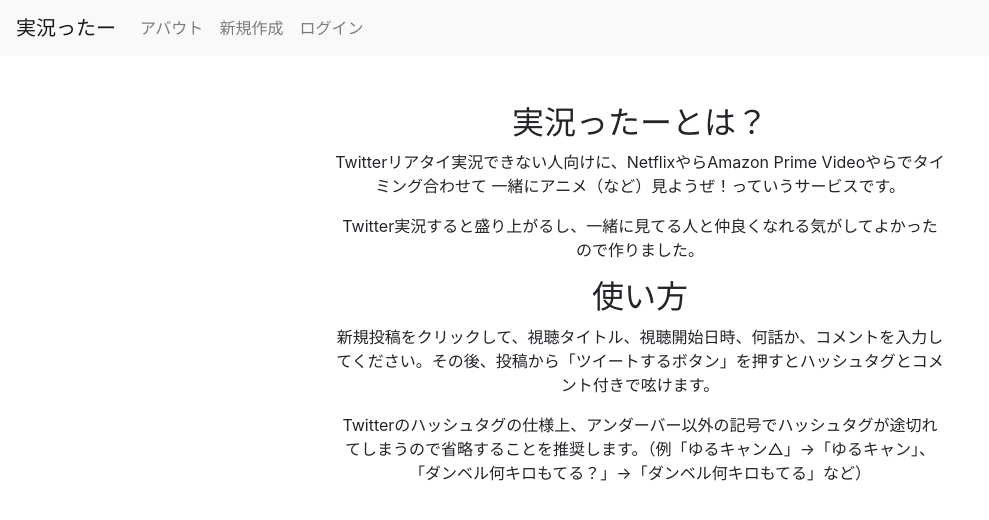
After one commit to g-nemo9/jikkyotter, a Django app: page /about/ in a window 1280 px wide. The commit adds this page. Shown: the top 520 px of the page, without its empty margins (0-989 px from the left). Run offline with Django 3.2, Linux system fonts and the light colour scheme; some libraries are stand-ins or nearby versions.

Commit message:
Add about.html

```diff
--- a/jikkyotter/urls.py
+++ b/jikkyotter/urls.py
@@ -9,5 +9,6 @@ urlpatterns = [
     path('post/create/', views.CreatePost.as_view(), name='post_create'),
     path('post/detail/<int:pk>/', views.PostDetail.as_view(), name='post_detail'),
     path('user/detail/<int:pk>/', views.UserDetail.as_view(), name='user_detail'),
-    path('user/<int:pk>/posts/', views.UserPostList.as_view(), name='user_posts')
+    path('user/<int:pk>/posts/', views.UserPostList.as_view(), name='user_posts'),
+    path('about/', views.AboutView.as_view(), name='about'),
 ]
--- a/jikkyotter/views.py
+++ b/jikkyotter/views.py
@@ -82,3 +82,7 @@ class UserPostList(generic.ListView):
         context = super().get_context_data(**kwargs)
         context['twitter_user'] = manage_twitter.get_twitter_user_info(self.kwargs['pk'])
         return context
+
+
+class AboutView(generic.TemplateView):
+    template_name = 'jikkyotter/about.html'
--- a/templates/base.html
+++ b/templates/base.html
@@ -18,8 +18,8 @@
 
       <div class="collapse navbar-collapse" id="navbarSupportedContent">
         <ul class="navbar-nav mr-auto">
-          <li class="nav-item active">
-            <a class="nav-link" href="{% url 'jikkyotter:index' %}">トップ<span class="sr-only">(current)</span></a>
+          <li class="nav-item">
+            <a class="nav-link" href="{% url 'jikkyotter:about' %}">アバウト</a>
           </li>
           <li class="nav-item">
             <a class="nav-link" href="{% url 'jikkyotter:post_create' %}">新規作成</a>
--- /dev/null
+++ b/templates/jikkyotter/about.html
@@ -0,0 +1,14 @@
+{% extends 'base.html' %}
+{% load bootstrap4 %}
+
+{% block content %}
+  <div class="text-center">
+    <h2>実況ったーとは？</h2>
+    <p>Twitterリアタイ実況できない人向けに、NetflixやらAmazon Prime Videoやらでタイミング合わせて
+      一緒にアニメ（など）見ようぜ！っていうサービスです。</p>
+    <p>Twitter実況すると盛り上がるし、一緒に見てる人と仲良くなれる気がしてよかったので作りました。</p>
+    <h2>使い方</h2>
+    <p>新規投稿をクリックして、視聴タイトル、視聴開始日時、何話か、コメントを入力してください。その後、投稿から「ツイートするボタン」を押すとハッシュタグとコメント付きで呟けます。</p>
+    <p>Twitterのハッシュタグの仕様上、アンダーバー以外の記号でハッシュタグが途切れてしまうので省略することを推奨します。（例「ゆるキャン△」→「ゆるキャン」、「ダンベル何キロもてる？」→「ダンベル何キロもてる」など）</p>
+  </div>
+{% endblock %}
--- a/templates/jikkyotter/post_detail.html
+++ b/templates/jikkyotter/post_detail.html
@@ -12,8 +12,9 @@
           <a href="{% url 'jikkyotter:index' %}?tag={{ tag }}">{{ tag }}</a>
       {% endfor %}
     </div>
-    <a class="btn btn-primary mt-3" href="https://twitter.com/intent/tweet?url={{ request.scheme }}://{{ request.get_host }}{% url 'jikkyotter:post_detail' post.pk %}&text=%20%23{{ post.title }}%20{{ post.start_time|date:"Y年m月j日H時i分" }}" target="_blank">
+    <a class="btn btn-primary mt-3" href="https://twitter.com/intent/tweet?url={{ request.scheme }}://{{ request.get_host }}{% url 'jikkyotter:post_detail' post.pk %}&text=%20%23{{ post.title }}%0a{{ post.comment|linebreaksbr }}%0a{{ post.start_at|date:"Y年m月j日H時i分" }}から" target="_blank">
     ツイート
     </a>
+{#    <a class="btn btn-primary" href="https://twitter.com/intent/tweet?url={{ request.scheme }}://{{ request.get_host }}{% url 'app:detail' post.pk %}&text={{ post.comment }}&hashtags=いつでもエア実況_{{ post.title }}_{{ post.episode }}話_{{ post.start_time|date:"Y年m月j日H時i分" }}から" target="_blank">#}
   </div>
 {% endblock %}
```
